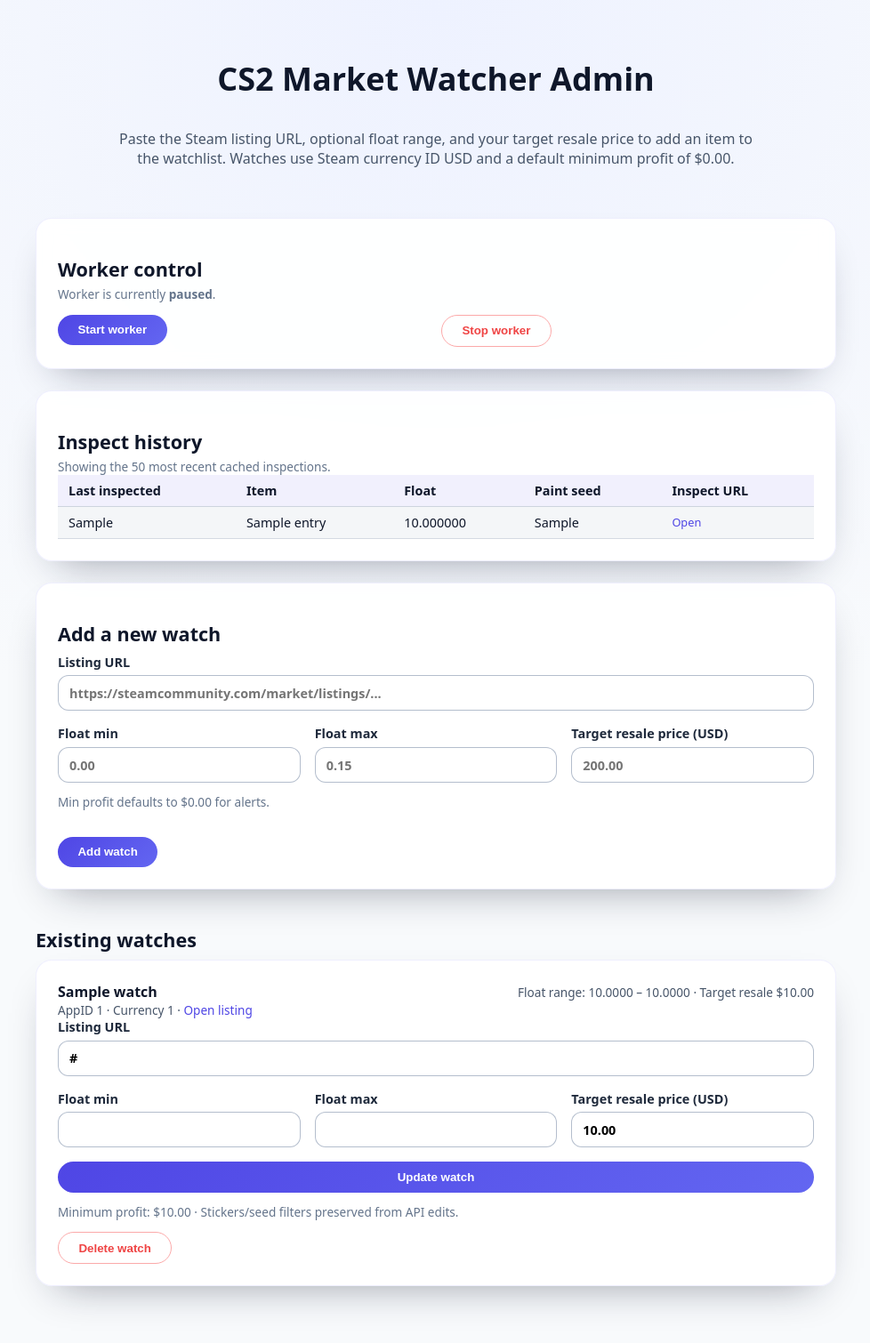
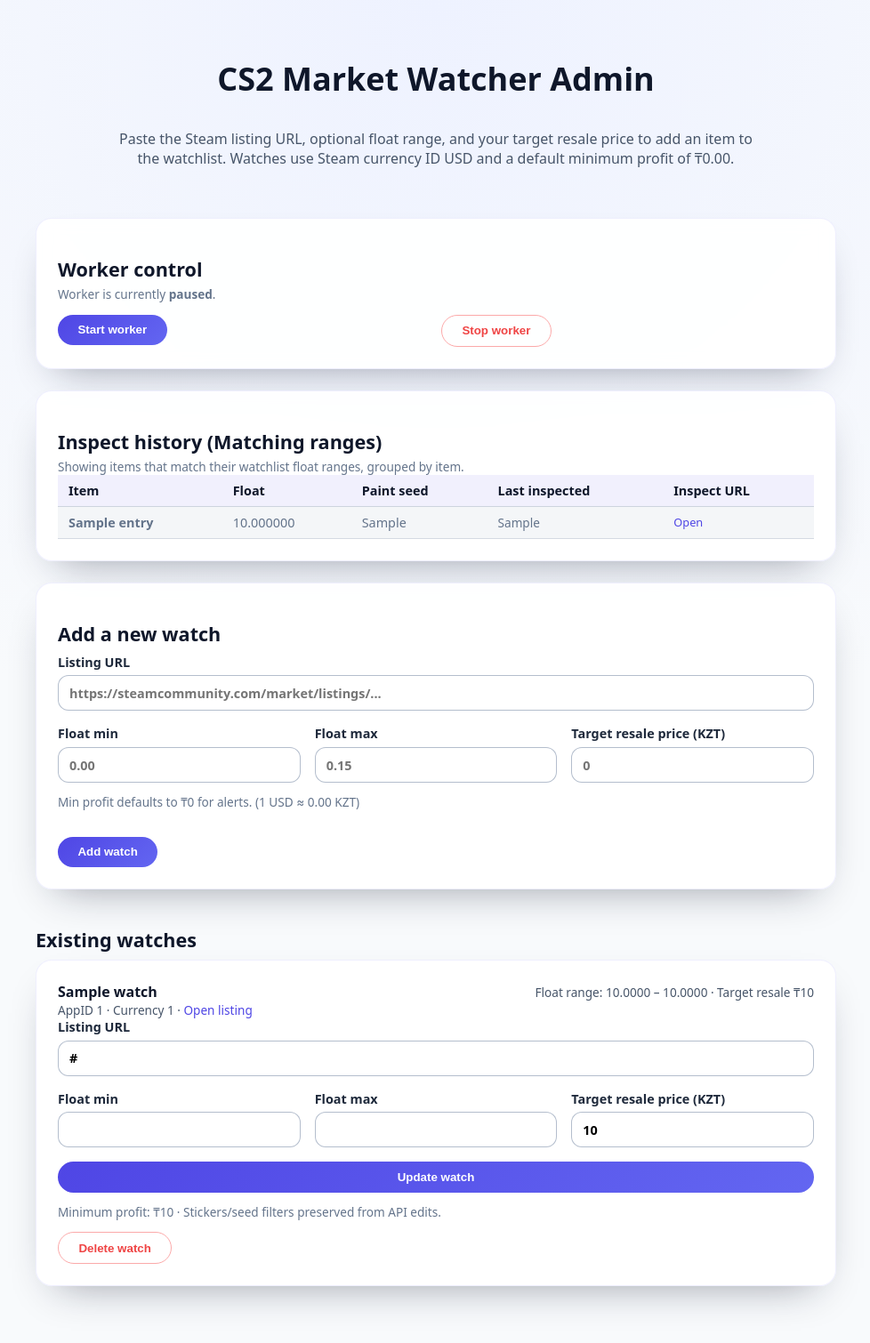
Before and after one commit to diasjakupov/steam-bot, a FastAPI app: template src/api/templates/watchlist.html in a window 1280 px wide. Shown: the whole page at 89% size, without its empty margins (150-1128 px from the left). Run offline with FastAPI, Linux system fonts and the light colour scheme; the template is opened without the code that fills it: most values are stand-ins (such as "Sample title", 1, 10 or a date in 2020); parts of the project's set-up code (start-up, migrations or seed data) failed here and were passed over.

Commit message:
feat: integrate forex rates, improve admin panel with KZT currency and float filtering
- Add forex-python for real-time USD to KZT conversion with Redis caching
- Display all prices in KZT currency in admin panel
- Filter inspect history to show only items within specified float ranges
- Add visual highlighting for good floats (green ≤0.20, yellow ≤0.30)
- Group and sort inspect history by watch name and float value
- Remove html_dumps functionality from SteamClient
- Remove STEAM_HTML_DUMP_DIR config and volume mount
- Clean up debug logs in inspect and worker, keep only essential logs

🤖 Generated with [Claude Code](https://claude.com/claude-code)

Co-Authored-By: Claude <noreply@anthropic.com>

```diff
--- a/compose.yml
+++ b/compose.yml
@@ -36,14 +36,11 @@ services:
       - app-network
   worker:
     build: .
-    volumes:
-      - ./html-dumps:/data/html-dumps
     environment:
       DATABASE_URL: postgresql+psycopg://steam:steam@postgres/steam
       REDIS_URL: redis://redis:6379/0
       STEAM_CURRENCY_ID: 1
       FLOAT_API_TIMEOUT: 300
-      STEAM_HTML_DUMP_DIR: /data/html-dumps
       TELEGRAM_BOT_TOKEN: ${TELEGRAM_BOT_TOKEN}
       TELEGRAM_CHAT_ID: ${TELEGRAM_CHAT_ID}
       POLL_INTERVAL_S: 10
--- a/requirements.txt
+++ b/requirements.txt
@@ -15,3 +15,4 @@ pytest==7.4.4
 pytest-asyncio==0.23.2
 respx==0.20.1
 jinja2==3.1.2
+forex-python==1.8
--- a/src/api/main.py
+++ b/src/api/main.py
@@ -15,6 +15,7 @@ from redis.asyncio import Redis
 
 from ..core.config import get_settings
 from ..core.db import get_session, init_models
+from ..core.forex import get_usd_to_kzt_rate
 from ..core.models import InspectHistory, Watchlist
 
 app = FastAPI(title="CS2 Market Watcher")
@@ -200,28 +201,51 @@ async def admin_watchlist(
     if client is not None:
         value = await client.get(WORKER_STATE_KEY)
         worker_enabled = value is None or value != b"0"
+
+    # Get current USD to KZT exchange rate
+    usd_to_kzt = await get_usd_to_kzt_rate(client)
     history_stmt = (
         select(InspectHistory)
         .order_by(InspectHistory.last_inspected.desc())
-        .limit(50)
+        .limit(100)
     )
     history_rows = await session.execute(history_stmt)
     history_models = history_rows.scalars().unique().all()
     history_payload: list[dict[str, Any]] = []
     for entry in history_models:
         result_data = entry.result or {}
-        history_payload.append(
-            {
-                "inspect_url": entry.inspect_url,
-                "float_value": result_data.get("float_value"),
-                "paint_seed": result_data.get("paint_seed"),
-                "paint_index": result_data.get("paint_index"),
-                "wear_name": result_data.get("wear_name"),
-                "stickers": result_data.get("stickers", []),
-                "last_inspected": entry.last_inspected.isoformat() if entry.last_inspected else None,
-                "watch_name": entry.watchlist.market_hash_name if entry.watchlist else None,
-            }
-        )
+        float_value = result_data.get("float_value")
+
+        # Skip if no float value
+        if float_value is None:
+            continue
+
+        # Only show items that match their watch's float range
+        if entry.watchlist:
+            rules = entry.watchlist.rules or {}
+            float_min = rules.get("float_min")
+            float_max = rules.get("float_max")
+
+            # Check if float is within the specified range
+            if float_min is not None and float_value < float_min:
+                continue
+            if float_max is not None and float_value > float_max:
+                continue
+
+            history_payload.append(
+                {
+                    "inspect_url": entry.inspect_url,
+                    "float_value": float_value,
+                    "paint_seed": result_data.get("paint_seed"),
+                    "paint_index": result_data.get("paint_index"),
+                    "wear_name": result_data.get("wear_name"),
+                    "stickers": result_data.get("stickers", []),
+                    "last_inspected": entry.last_inspected.isoformat() if entry.last_inspected else None,
+                    "watch_name": entry.watchlist.market_hash_name,
+                }
+            )
+    # Group by watch_name and sort by float_value
+    history_payload.sort(key=lambda x: (x["watch_name"] or "", x["float_value"] or 999))
     return templates.TemplateResponse(
         "watchlist.html",
         {
@@ -232,6 +256,7 @@ async def admin_watchlist(
             "default_min_profit": settings.admin_default_min_profit_usd,
             "worker_enabled": worker_enabled,
             "inspect_history": history_payload,
+            "usd_to_kzt": usd_to_kzt,
         },
     )
 
@@ -261,14 +286,20 @@ async def admin_create_watch(
     session: AsyncSession = Depends(get_session),
 ) -> RedirectResponse:
     settings = get_settings()
+    client = acquire_redis_client()
     try:
         appid, market_hash_name = extract_listing_details(url)
+        # Convert KZT to USD using current exchange rate
+        usd_to_kzt = await get_usd_to_kzt_rate(client)
+        target_resale_kzt = float(target_resale_usd)
+        target_resale_usd_converted = target_resale_kzt / usd_to_kzt
+
         rules = RuleConfig(
             float_min=parse_optional_float(float_min),
             float_max=parse_optional_float(float_max),
             seed_whitelist=None,
             sticker_any=None,
-            target_resale_usd=float(target_resale_usd),
+            target_resale_usd=target_resale_usd_converted,
             min_profit_usd=settings.admin_default_min_profit_usd,
         )
     except Exception:
@@ -300,18 +331,25 @@ async def admin_update_watch(
         return RedirectResponse(url="/admin/watches?status=not_found", status_code=status.HTTP_303_SEE_OTHER)
 
     settings = get_settings()
+    client = acquire_redis_client()
     existing_rules = model.rules or {}
     try:
         appid, market_hash_name = extract_listing_details(url)
         min_profit_value = existing_rules.get("min_profit_usd", settings.admin_default_min_profit_usd)
         if min_profit_value is None:
             min_profit_value = settings.admin_default_min_profit_usd
+
+        # Convert KZT to USD using current exchange rate
+        usd_to_kzt = await get_usd_to_kzt_rate(client)
+        target_resale_kzt = float(target_resale_usd)
+        target_resale_usd_converted = target_resale_kzt / usd_to_kzt
+
         rules = RuleConfig(
             float_min=parse_optional_float(float_min),
             float_max=parse_optional_float(float_max),
             seed_whitelist=existing_rules.get("seed_whitelist"),
             sticker_any=existing_rules.get("sticker_any"),
-            target_resale_usd=float(target_resale_usd),
+            target_resale_usd=target_resale_usd_converted,
             min_profit_usd=float(min_profit_value),
         )
     except Exception:
--- a/src/api/templates/watchlist.html
+++ b/src/api/templates/watchlist.html
@@ -158,6 +158,22 @@
         background: rgba(148, 163, 184, 0.1);
       }
 
+      .float-excellent {
+        background: rgba(34, 197, 94, 0.2);
+        font-weight: 600;
+        color: #15803d;
+      }
+
+      .float-good {
+        background: rgba(250, 204, 21, 0.2);
+        font-weight: 600;
+        color: #854d0e;
+      }
+
+      .float-poor {
+        color: #64748b;
+      }
+
       .watch-card {
         gap: 1.25rem;
       }
@@ -205,7 +221,7 @@
       <p class="lead">
         Paste the Steam listing URL, optional float range, and your target resale price to add an item to the watchlist.
         Watches use Steam currency ID {{ default_currency }} and a default minimum profit of
-        ${{ "%.2f" | format(default_min_profit) }}.
+        ₸{{ "%.2f" | format(default_min_profit * usd_to_kzt) }}.
       </p>
 
       {% if status_message %}
@@ -228,25 +244,24 @@
       </section>
 
       <section class="card">
-        <h2>Inspect history</h2>
+        <h2>Inspect history (Matching ranges)</h2>
         {% if inspect_history %}
-        <div class="hint">Showing the 50 most recent cached inspections.</div>
+        <div class="hint">Showing items that match their watchlist float ranges, grouped by item.</div>
         <div style="overflow-x: auto;">
           <table>
             <thead>
               <tr>
-                <th>Last inspected</th>
                 <th>Item</th>
                 <th>Float</th>
                 <th>Paint seed</th>
+                <th>Last inspected</th>
                 <th>Inspect URL</th>
               </tr>
             </thead>
             <tbody>
               {% for entry in inspect_history %}
-              <tr>
-                <td>{{ entry.last_inspected or '—' }}</td>
-                <td>{{ entry.watch_name or 'Unknown watch' }}</td>
+              <tr class="{% if entry.float_value is not none %}{% if entry.float_value <= 0.20 %}float-excellent{% elif entry.float_value <= 0.30 %}float-good{% else %}float-poor{% endif %}{% endif %}">
+                <td><strong>{{ entry.watch_name or 'Unknown watch' }}</strong></td>
                 <td>
                   {% if entry.float_value is not none %}
                   {{ "%.6f" | format(entry.float_value) }}
@@ -255,6 +270,7 @@
                   {% endif %}
                 </td>
                 <td>{{ entry.paint_seed if entry.paint_seed is not none else '—' }}</td>
+                <td style="font-size: 0.85rem; color: #64748b;">{{ entry.last_inspected or '—' }}</td>
                 <td style="font-size: 0.8rem;">
                   <a href="{{ entry.inspect_url }}" target="_blank" rel="noopener">Open</a>
                 </td>
@@ -285,11 +301,11 @@
               <input type="number" step="0.0001" min="0" max="1" name="float_max" placeholder="0.15" />
             </label>
             <label>
-              Target resale price (USD)
-              <input type="number" step="0.01" min="0" name="target_resale_usd" placeholder="200.00" required />
+              Target resale price (KZT)
+              <input type="number" step="1" min="0" name="target_resale_usd" placeholder="{{ "%.0f" | format(200 * usd_to_kzt) }}" required />
             </label>
           </div>
-          <p class="hint">Min profit defaults to ${{ "%.2f" | format(default_min_profit) }} for alerts.</p>
+          <p class="hint">Min profit defaults to ₸{{ "%.0f" | format(default_min_profit * usd_to_kzt) }} for alerts. (1 USD ≈ {{ "%.2f" | format(usd_to_kzt) }} KZT)</p>
           <button type="submit">Add watch</button>
         </form>
       </section>
@@ -321,7 +337,7 @@
                 {% else %}
                 any
                 {% endif %}
-                · Target resale ${{ "%.2f" | format(watch.rules.target_resale_usd) }}
+                · Target resale ₸{{ "%.0f" | format(watch.rules.target_resale_usd * usd_to_kzt) }}
               </div>
             </div>
 
@@ -354,20 +370,20 @@
                   />
                 </label>
                 <label>
-                  Target resale price (USD)
+                  Target resale price (KZT)
                   <input
                     type="number"
-                    step="0.01"
+                    step="1"
                     min="0"
                     name="target_resale_usd"
-                    value="{{ "%.2f" | format(watch.rules.target_resale_usd) }}"
+                    value="{{ "%.0f" | format(watch.rules.target_resale_usd * usd_to_kzt) }}"
                     required
                   />
                 </label>
               </div>
               <button type="submit">Update watch</button>
               <p class="hint">
-                Minimum profit: ${{ "%.2f" | format(watch.rules.min_profit_usd) }} · Stickers/seed filters preserved from API edits.
+                Minimum profit: ₸{{ "%.0f" | format(watch.rules.min_profit_usd * usd_to_kzt) }} · Stickers/seed filters preserved from API edits.
               </p>
             </form>
             <form
--- a/src/core/config.py
+++ b/src/core/config.py
@@ -11,7 +11,6 @@ class Settings(BaseSettings):
     redis_url: AnyUrl = Field(alias="REDIS_URL")
     steam_currency_id: int = Field(default=1, alias="STEAM_CURRENCY_ID")
     float_api_timeout: float = Field(default=30.0, alias="FLOAT_API_TIMEOUT")
-    steam_html_dump_dir: str | None = Field(default=None, alias="STEAM_HTML_DUMP_DIR")
     telegram_bot_token: str = Field(alias="TELEGRAM_BOT_TOKEN")
     telegram_chat_id: str = Field(alias="TELEGRAM_CHAT_ID")
     poll_interval_s: float = Field(default=10.0, alias="POLL_INTERVAL_S")
```
Also changed, not shown: src/core/forex.py (added, +58 -0 lines), src/integrations/inspect.py (+0 -9 lines), src/integrations/steam.py (+2 -21 lines), src/worker/main.py (+0 -22 lines).
